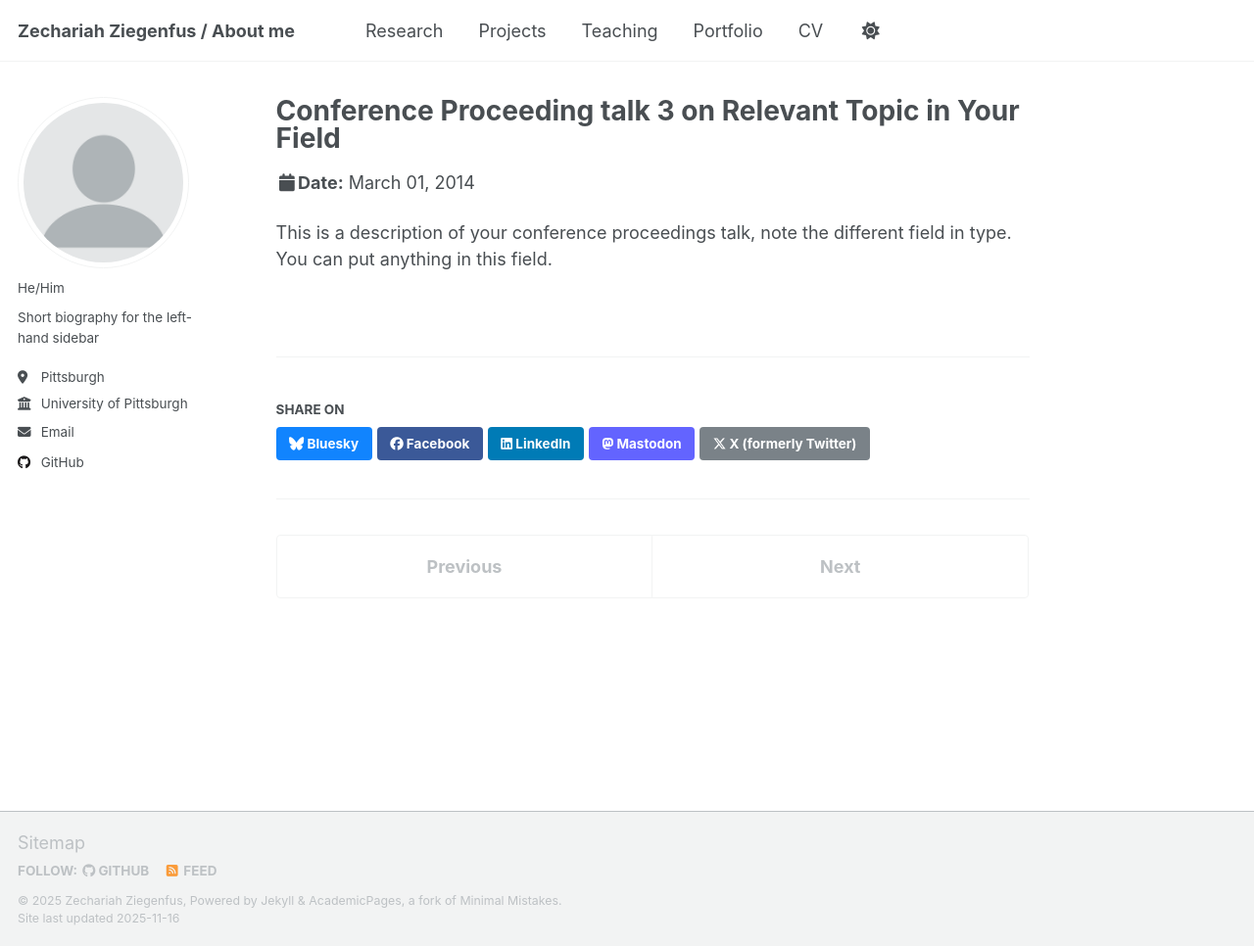
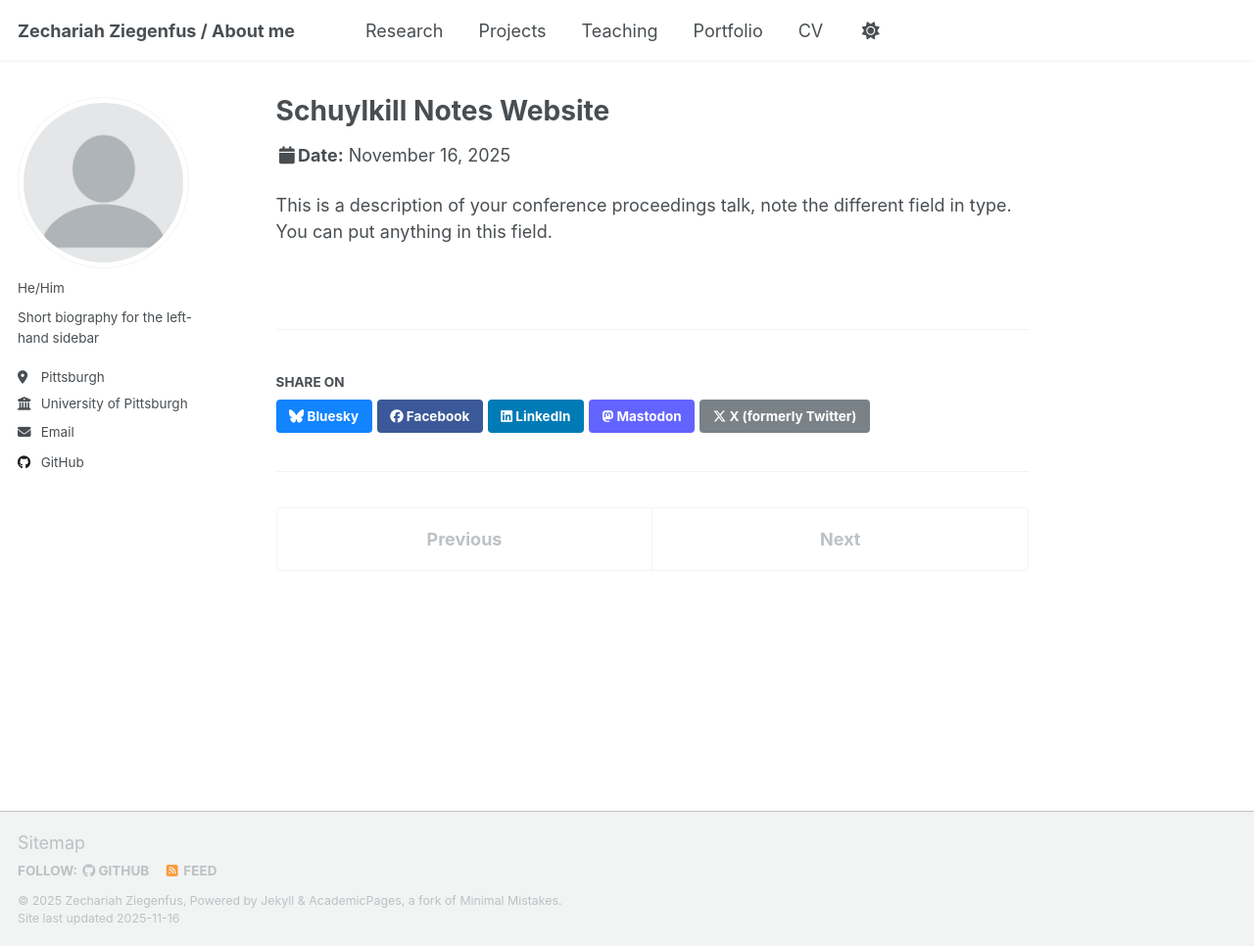
Before and after one commit to cativenom/cativenom.github.io, a Jekyll site: the page built from _talks/Schuylkillnotes.md, in a window 1280 px wide and 966 px high. Shown: the whole window at 98% size. Built offline with Jekyll 4.4.1, drawn with Linux system fonts in a browser that asks for light colours; a script that is not in the unit is left out.

```diff
--- a/_talks/Schuylkillnotes.md
+++ b/_talks/Schuylkillnotes.md
@@ -1,11 +1,9 @@
 ---
-title: "Conference Proceeding talk 3 on Relevant Topic in Your Field"
+title: "Schuylkill Notes Website"
 collection: talks
 type: "Conference proceedings talk"
-permalink: /talks/2014-03-01-talk-3
-venue: "Testing Institute of America 2014 Annual Conference"
-date: 2014-03-01
-location: "Los Angeles, CA, USA"
+permalink: /projects/Schuylkillnotes
+
 ---
 
 This is a description of your conference proceedings talk, note the different field in type. You can put anything in this field.
```
Also changed, not shown: _talks/SmartWatch.md (+1 -1 lines).
